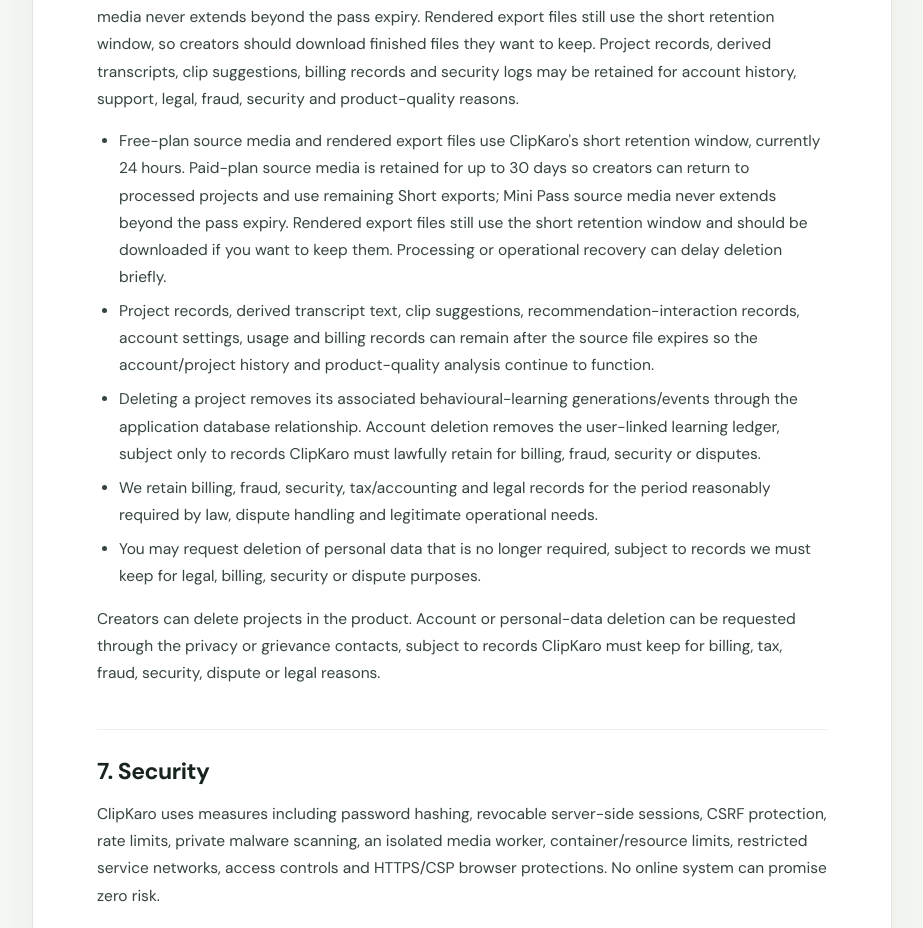
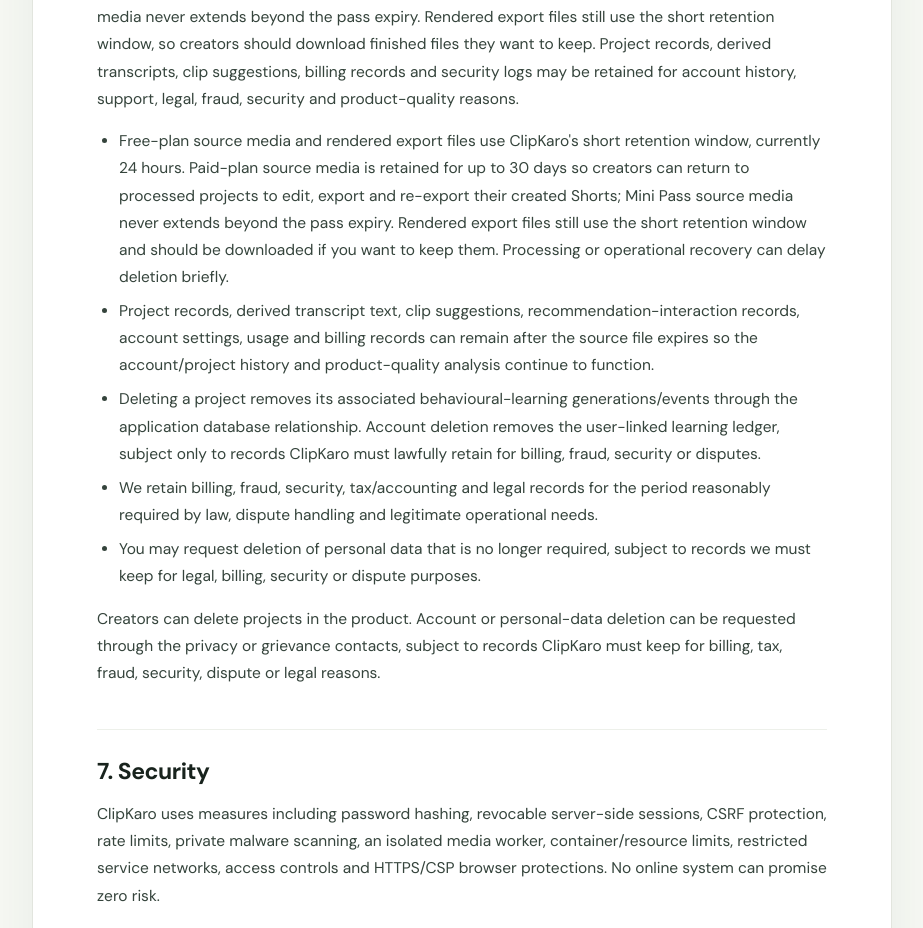
Before and after one commit to faikmulla6-cpu/Clipkaro, a Next.js app in the folder frontend/: page /privacy in a window 1280 px wide. Shown: the part 3780-4708 px from the top of the page, without its empty margins (178-1101 px from the left). Built offline with nearby package versions, Linux system fonts and the light colour scheme; no server answers.

Commit message:
Clarify paid re-export retention purpose

```diff
--- a/frontend/app/privacy/page.tsx
+++ b/frontend/app/privacy/page.tsx
@@ -46,7 +46,7 @@ export default function PrivacyPage() {
     <LegalSection title="6. Retention and deletion">
       <p>{TRUST_PROFILE.mediaRetention}</p>
       <LegalList items={[
-        <>Free-plan source media and rendered export files use ClipKaro&apos;s short retention window, currently 24 hours. Paid-plan source media is retained for up to 30 days so creators can return to processed projects and use remaining Short exports; Mini Pass source media never extends beyond the pass expiry. Rendered export files still use the short retention window and should be downloaded if you want to keep them. Processing or operational recovery can delay deletion briefly.</>,
+        <>Free-plan source media and rendered export files use ClipKaro&apos;s short retention window, currently 24 hours. Paid-plan source media is retained for up to 30 days so creators can return to processed projects to edit, export and re-export their created Shorts; Mini Pass source media never extends beyond the pass expiry. Rendered export files still use the short retention window and should be downloaded if you want to keep them. Processing or operational recovery can delay deletion briefly.</>,
         <>Project records, derived transcript text, clip suggestions, recommendation-interaction records, account settings, usage and billing records can remain after the source file expires so the account/project history and product-quality analysis continue to function.</>,
         <>Deleting a project removes its associated behavioural-learning generations/events through the application database relationship. Account deletion removes the user-linked learning ledger, subject only to records ClipKaro must lawfully retain for billing, fraud, security or disputes.</>,
         <>We retain billing, fraud, security, tax/accounting and legal records for the period reasonably required by law, dispute handling and legitimate operational needs.</>,
```
